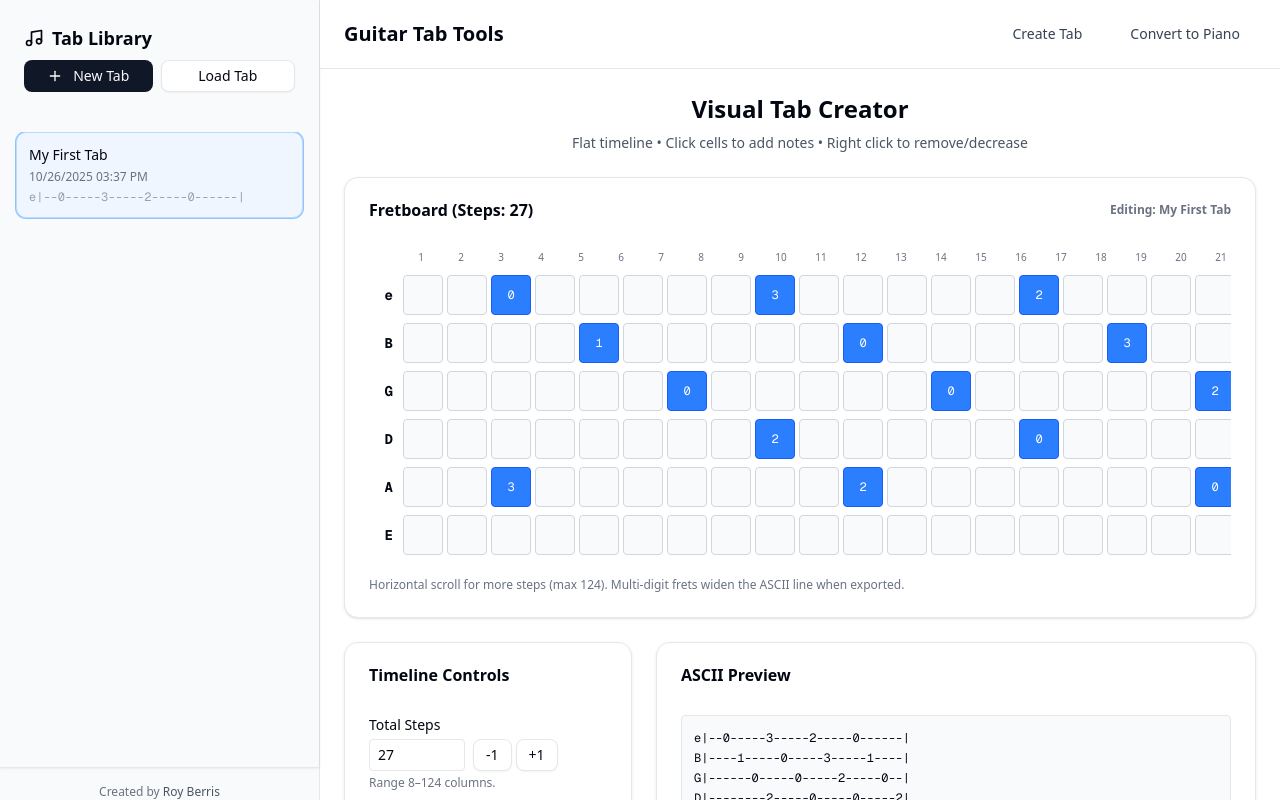
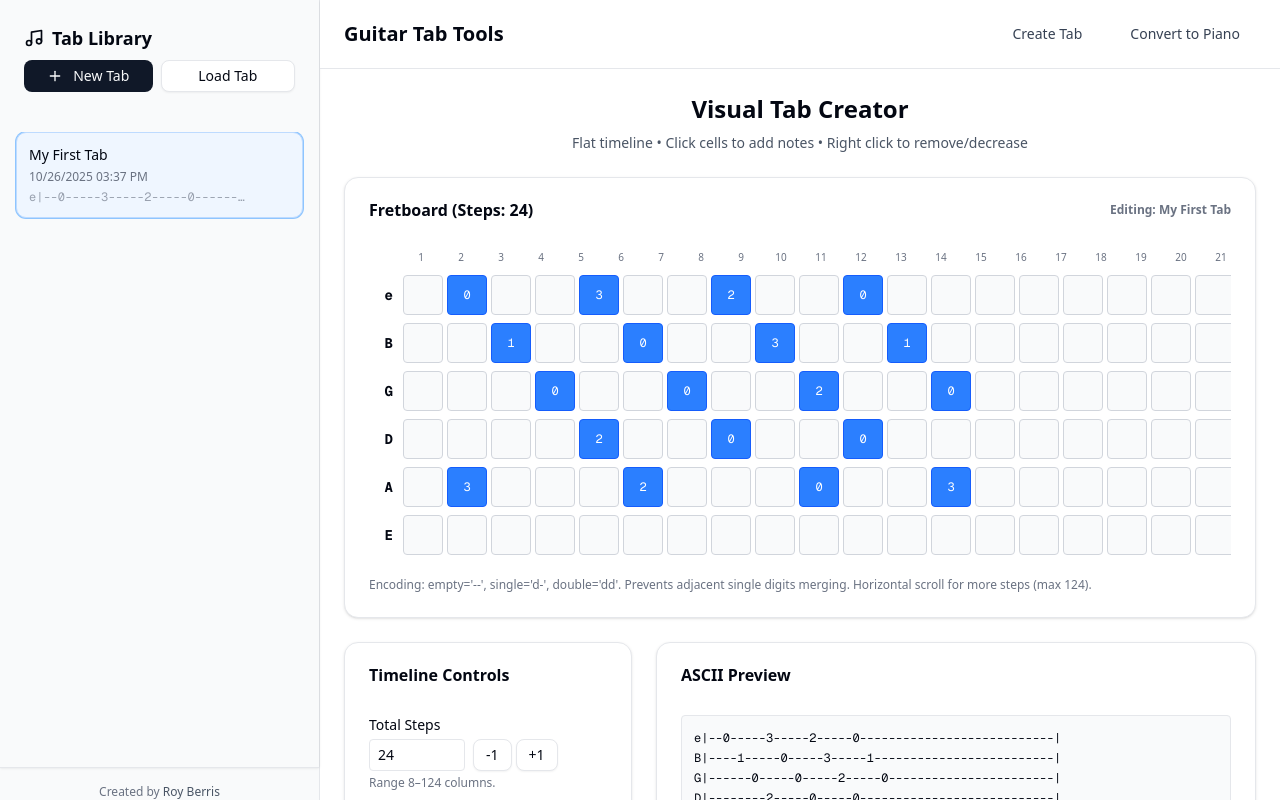
Before and after one commit to royberris/GuitarTabToPiano, a Next.js app in the folder guitar-tab-piano/: page /create-tab in a window 1280 px wide. Built offline with nearby package versions, Linux system fonts and the light colour scheme.

Commit message:
fix: Adjust BPM conversion to treat each step as an 8th note instead of a 16th note

```diff
--- a/guitar-tab-piano/app/convert/page.tsx
+++ b/guitar-tab-piano/app/convert/page.tsx
@@ -131,7 +131,9 @@ const STRING_OPEN_MIDI = {
       // Handle old format: e|----------------|
       const cleaned = tabLines.map((l) => {
         const idx = l.indexOf("|");
-        return (idx >= 0 ? l.slice(idx + 1) : l).replace(/\s+/g, "");
+        let body = (idx >= 0 ? l.slice(idx + 1) : l).replace(/\s+/g, "");
+        body = body.replace(/\|+$/,''); // drop trailing pipe(s)
+        return body;
       });
 
       // Ensure all lines equal length by padding
@@ -142,48 +144,68 @@ const STRING_OPEN_MIDI = {
     // Map lines to string names in order e B G D A E (top→bottom)
     const order = ["e","B","G","D","A","E"] as const;
 
-    // Build a grid of characters [stringIndex][column]
-    const grid = padded.map((l) => l.split(""));
+    // Detect fixed-width encoding (each logical step is 2 chars: '--', 'd-', or 'dd')
+    const isFixedWidth = padded.every(line => line.length % 2 === 0 && (() => {
+      for (let i = 0; i < line.length; i += 2) {
+        const pair = line.slice(i, i + 2);
+        if (!/^--|\d-|\d\d$/.test(pair)) return false;
+      }
+      return true;
+    })());
 
-    // Scan columns; if a digit, read possibly 2-digit or 3-digit number
-    const events: { step: number; notes: { string: string; fret: number; midi: number; key: number; name: string }[] }[] = [];
+  const events: { step: number; notes: { string: string; fret: number; midi: number; key: number; name: string }[] }[] = [];
 
+    if (isFixedWidth) {
+      const logicalSteps = maxLen / 2;
+      for (let step = 0; step < logicalSteps; step++) {
+        const notesAtCol: { string: string; fret: number; midi: number; key: number; name: string }[] = [];
+        const charIndex = step * 2;
+        for (let r = 0; r < 6; r++) {
+          const pair = padded[r].slice(charIndex, charIndex + 2);
+          let fret: number | null = null;
+          if (/^\d-$/.test(pair)) fret = parseInt(pair[0], 10);
+          else if (/^\d\d$/.test(pair)) fret = parseInt(pair, 10);
+          // Clamp max fret to 24
+          if (fret !== null && fret <= 24) {
+            const stringName = order[r];
+            const openMidi = (STRING_OPEN_MIDI as any)[stringName] as number;
+            const midi = openMidi + fret;
+            if (midi >= A0_MIDI && midi <= C8_MIDI) {
+              const key = midiToKeyNumber(midi);
+              notesAtCol.push({ string: stringName, fret, midi, key, name: midiToName(midi) });
+            }
+          }
+        }
+        events.push({ step, notes: notesAtCol });
+      }
+      return { events, steps: logicalSteps };
+    }
+
+    // Fallback legacy variable-width parsing
+  const grid = padded.map((l) => l.split(""));
     for (let col = 0; col < maxLen; col++) {
       const notesAtCol: { string: string; fret: number; midi: number; key: number; name: string }[] = [];
-
       for (let r = 0; r < 6; r++) {
         const ch = grid[r][col];
-        if (/[0-9]/.test(ch)) {
-          // peek ahead for multi-digit
+        if (/\d/.test(ch)) {
           let numStr = ch;
           let advance = 0;
-          // Allow up to 2 extra digits (frets like 10, 11, 12, 13, 14, 15, 19, 21, 24)
-          if (col + 1 < maxLen && /[0-9]/.test(grid[r][col + 1])) { numStr += grid[r][col + 1]; advance++; }
-          if (col + 2 < maxLen && /[0-9]/.test(grid[r][col + 2])) { numStr += grid[r][col + 2]; advance++; }
-          const fret = parseInt(numStr, 10);
-
-          // Determine string name from r (row index). r=0 is top line → 'e'
+          if (col + 1 < maxLen && /\d/.test(grid[r][col + 1])) { numStr += grid[r][col + 1]; advance++; }
+          if (col + 2 < maxLen && /\d/.test(grid[r][col + 2])) { numStr += grid[r][col + 2]; advance++; }
+          let fret = parseInt(numStr, 10);
+          if (fret > 24) fret = 24; // clamp
           const stringName = order[r];
           const openMidi = (STRING_OPEN_MIDI as any)[stringName] as number;
           const midi = openMidi + fret;
-          if (midi < A0_MIDI || midi > C8_MIDI) {
-            // Skip notes outside piano range; guitar rarely exceeds, but bends/very high frets could
-          } else {
+          if (midi >= A0_MIDI && midi <= C8_MIDI) {
             const key = midiToKeyNumber(midi);
             notesAtCol.push({ string: stringName, fret, midi, key, name: midiToName(midi) });
           }
-
-          // Mark consumed digits as '-' so they aren't double-read
-          for (let k = 1; k <= advance; k++) {
-            grid[r][col + k] = "-";
-          }
+          for (let k = 1; k <= advance; k++) grid[r][col + k] = '-';
         }
       }
-
-      // Always create an event for each column, even if no notes (for proper timing)
       events.push({ step: col, notes: notesAtCol });
     }
-
     return { events, steps: maxLen };
   }// ---------- UI Components ----------
 function Keyboard({ activeMidis }: { activeMidis: number[] }) {
@@ -445,6 +467,7 @@ export default function GuitarTabToPiano() {
             <div className="mt-4">
               <label className="text-sm font-medium">Tempo: {bpm} BPM</label>
               <Slider value={[bpm]} onValueChange={(v)=>setBpm(v[0])} min={40} max={200} step={5}/>
+              <div className="mt-2 text-xs text-neutral-500">Encoding: each step is 2 chars (-- empty, d- single, dd double). Playback unaffected; max fret = 24.</div>
             </div>
           </CardContent>
         </Card>
--- a/guitar-tab-piano/app/create-tab/page.tsx
+++ b/guitar-tab-piano/app/create-tab/page.tsx
@@ -41,50 +41,65 @@ export default function CreateTab() {
 
   const clampSteps = useCallback((v: number) => Math.min(124, Math.max(8, v)), []);
 
+  // Parser for fixed-width encoding (each step = 2 chars):
+  // Empty: '--' • Single-digit: 'd-' • Two-digit: 'dd' (10–24)
+  // Clamp any parsed fret > 24.
   function parseFlatTab(tab: string) {
     const lines = tab.split('\n').filter(l => /^(e|B|G|D|A|E)\|/.test(l));
     if (lines.length < 6) return;
     const newNotes: Note[] = [];
-    let maxStepEncountered = 0;
+    let inferredSteps = 0;
+
     lines.forEach((line, stringIndex) => {
       const parts = line.split('|');
       if (parts.length < 2) return;
       const body = parts.slice(1, -1).join('|');
       let step = 0;
-      for (let i = 0; i < body.length; i++) {
-        const ch = body[i];
-        if (/\d/.test(ch)) {
-          let fretStr = ch;
-          if (i + 1 < body.length && /\d/.test(body[i + 1])) {
-            fretStr += body[i + 1];
-            i++;
-          }
-          newNotes.push({ string: stringIndex, fret: parseInt(fretStr, 10), step });
+      for (let i = 0; i < body.length;) {
+        const first = body[i];
+        const second = body[i + 1];
+        // Two-digit fret (10-24)
+        if (/\d/.test(first) && /\d/.test(second)) {
+          const fret = Math.min(parseInt(first + second, 10), 24);
+          newNotes.push({ string: stringIndex, fret, step });
+          i += 2;
+        } else if (/\d/.test(first) && second === '-') {
+          // Single-digit encoded as d-
+            newNotes.push({ string: stringIndex, fret: Math.min(parseInt(first, 10), 24), step });
+            i += 2;
+        } else if (first === '-' && second === '-') {
+          // Empty cell
+          i += 2;
+        } else {
+          // Fallback: treat single char as empty and advance
+          i += 1;
         }
         step++;
       }
-      if (step > maxStepEncountered) maxStepEncountered = step;
+      if (step > inferredSteps) inferredSteps = step;
     });
+
     setNotes(newNotes);
-    // If parsed tab has fewer than default steps, keep default; else use parsed size (clamped)
-    const desired = Math.max(DEFAULT_STEPS, maxStepEncountered);
+    const desired = Math.max(DEFAULT_STEPS, inferredSteps);
     setTotalSteps(desired > 124 ? 124 : desired);
   }
 
-  // Generate flat ASCII tab
+  // Generate ASCII with fixed-width cells to avoid digit merging:
+  // Each logical step becomes either '--', 'd-' or 'dd'.
   function generateTab(): string {
     return STRING_NAMES.map((stringName, stringIndex) => {
       let line = stringName + '|';
-      let col = 0;
-      while (col < totalSteps) {
-        const note = notes.find(n => n.string === stringIndex && n.step === col);
-        if (note) {
+      for (let step = 0; step < totalSteps; step++) {
+        const note = notes.find(n => n.string === stringIndex && n.step === step);
+        if (!note) {
+          line += '--';
+        } else {
           const fretStr = note.fret.toString();
-          line += fretStr; // multi-digit widens line
-          col += 1; // advance one logical step
-        } else {
-          line += '-';
-          col += 1;
+          if (fretStr.length === 1) {
+            line += fretStr + '-';
+          } else {
+            line += fretStr; // two-digit (10–24)
+          }
         }
       }
       return line + '|';
@@ -199,7 +214,7 @@ export default function CreateTab() {
               ))}
             </div>
           </div>
-          <div className="mt-4 text-xs text-gray-500">Horizontal scroll for more steps (max 124). Multi‑digit frets widen the ASCII line when exported.</div>
+      <div className="mt-4 text-xs text-gray-500">Encoding: empty='--', single='d-', double='dd'. Prevents adjacent single digits merging. Horizontal scroll for more steps (max 124).</div>
         </CardContent>
       </Card>
 
```
